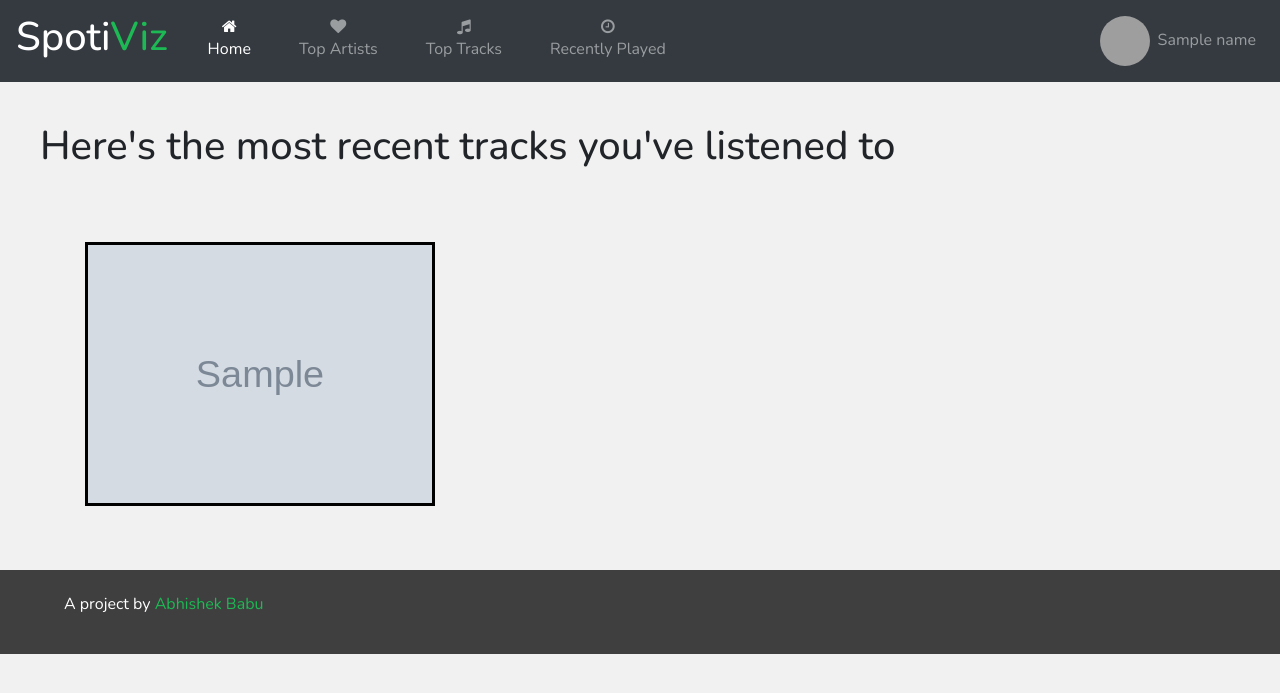
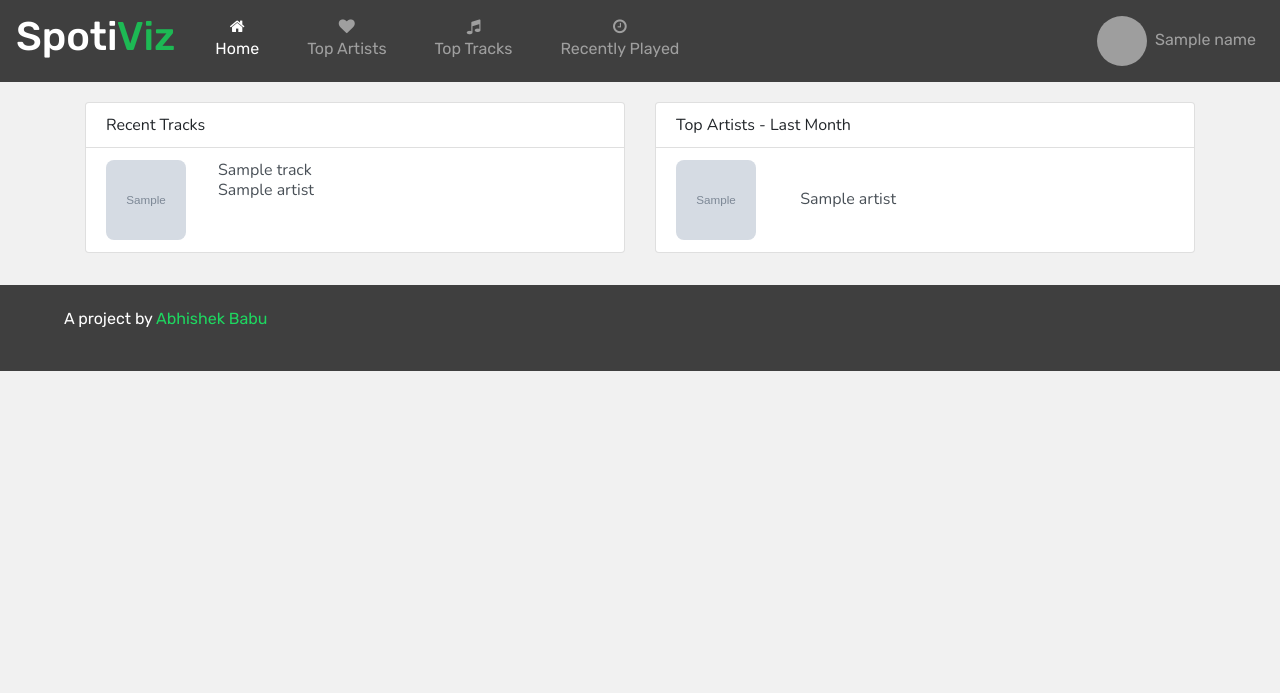
Before and after one commit to abhishekbabu/spotiviz, a Flask app: template app/templates/profile.html in a window 1280 px wide. Shown: the top 693 px of the page. Run offline with Flask 2, Linux system fonts and the light colour scheme; the template is opened without the code that fills it: most values are stand-ins (such as "Sample title", 1, 10 or a date in 2020); grey boxes marked "Sample" are stand-in pictures; some libraries are stand-ins or nearby versions; grey boxes are pictures that could not be loaded.

Commit message:
Visual changes

```diff
--- a/app/routes.py
+++ b/app/routes.py
@@ -2,6 +2,8 @@ from flask import Flask, redirect, render_template, request, session
 from app import app
 from app import spotify_service
 import re
+
+PROFILE_ITEM_COUNT = 5
 
 # App routes
 @app.route('/')
@@ -36,22 +38,30 @@ def profile():
         # Get 6 most recently played tracks
         recently_played = spotify_service.get_recently_played(auth_header)
         track_count = len(recently_played["items"])
-        if track_count > 6:
-            track_count = 6
-        recent_6_tracks = recently_played["items"][0:6]
+        if track_count > PROFILE_ITEM_COUNT:
+            track_count = PROFILE_ITEM_COUNT
 
         recent_tracks = {}
         for item in recently_played["items"]:
+            # Verify that there are no repeats
             if item["track"]["id"] not in recent_tracks.keys():
+                # remove text enclosed within parentheses from track name
                 item["track"]["name"] = re.sub(r'\([^)]*\)', '', item["track"]["name"])
                 recent_tracks[item["track"]["id"]] = item
             if len(recent_tracks) == track_count:
                 break
 
-        top_artists = spotify_service.get_top_artists(auth_header, 'short_term', 5)
-        for item in top_artists["items"]:
-            print(item["name"])
+        top_artists = spotify_service.get_top_artists(auth_header, 'short_term', PROFILE_ITEM_COUNT)
 
-        return render_template('profile.html', name=first_name, profile_pic=profile_pic, recent_6_tracks=recent_tracks.values())
+        return render_template('profile.html',
+                                name=first_name,
+                                profile_pic=profile_pic,
+                                recent_tracks=recent_tracks.values(),
+                                top_artists=top_artists["items"])
 
     return render_template('profile.html')
+
+@app.route('/top-artists')
+def top_artists():
+    if 'auth_header' in session:
+        auth_header = session['auth_header']
--- a/app/spotify_service.py
+++ b/app/spotify_service.py
@@ -23,8 +23,8 @@ SPOTIFY_API_URL = "{}/{}".format(SPOTIFY_API_BASE_URL, API_VERSION)
 ### Server-side parameters
 CLIENT_SIDE_URL = "http://127.0.0.1"
 PORT = 5000
-# REDIRECT_URI = "{}:{}/callback".format(CLIENT_SIDE_URL, PORT)
-REDIRECT_URI = "https://spotivizual.herokuapp.com/callback"
+REDIRECT_URI = "{}:{}/callback".format(CLIENT_SIDE_URL, PORT)
+# REDIRECT_URI = "https://spotivizual.herokuapp.com/callback"
 SCOPE = "user-read-private user-read-playback-state user-modify-playback-state user-library-read user-read-recently-played user-top-read"
 # STATE = ""
 # SHOW_DIALOG_bool = True
--- a/app/static/css/profile.css
+++ b/app/static/css/profile.css
@@ -1,22 +1,21 @@
 body {
-  font-family: 'Nunito', 'Montserrat', Helvetica, Arial, sans-serif;
+  font-family: 'Rubik', Helvetica, Arial, sans-serif;
   font-size: 16px;
   line-height: 1.25;
   background-color: #f1f1f1;
 }
 
-body > header {
-  padding: 5vh 5vh;
-}
-
 body > main {
-  padding-top: 3vh;
-  padding-bottom: 8vh;
+  font-family: 'Nunito', Arial, Helvetica, sans-serif;
+  padding-top: 2.5vh;
+  padding-bottom: 4vh;
 }
 
 body > footer {
   background-color: #3F3F3F;
-  padding: 3vh 5vw;
+  padding-left: 5vw;
+  padding-top: 3vh;
+  padding-bottom: 3.2vh;
   color: #fff;
 }
 
@@ -27,7 +26,7 @@ body > footer {
 }
 
 .link {
-  color: #1DB954;
+  color: #1ED760;
 }
 
 .nav-link {
@@ -38,45 +37,19 @@ body > footer {
   border-radius: 50%;
 }
 
-.image {
-  opacity: 1;
-  display: block;
-  transition: .5s ease;
-  width: 100%;
-  height: auto;
-  backface-visibility: hidden;
-  border: 3px solid black;
+.track-img {
+  float: left;
+  margin-right: 2rem;
+  border-radius: 10%;
+  object-fit: cover;
 }
 
-.info {
-  transition: .5s ease;
-  opacity: 0;
-  position: absolute;
-  top: 50%;
-  left: 50%;
-  height: 80%;
-  width: 80%;
-  transform: translate(-50%, -50%);
-  -ms-transform: translate(-50%, -50%);
-  text-align: center;
+.artist-img {
+  margin-right: 2rem;
+  border-radius: 10%;
+  object-fit: cover;
 }
 
-.img-container:hover .image {
-  opacity: 0.3;
-  border: none;
+.navbar-custom {
+  background-color: #3F3F3F;
 }
-
-.img-container:hover .info {
-  opacity: 1;
-}
-
-.text {
-  background-color: #1DB954;
-  color: white;
-  font-size: 1.2vw;
-  padding: 16px 32px;
-}
-
-.top-buffer {
-  margin-top: 5%;
-}
--- a/app/templates/login.html
+++ b/app/templates/login.html
@@ -6,7 +6,7 @@
 
     <title>SpotiViz</title>
     <link rel="stylesheet" href="https://fonts.googleapis.com/css?family=Nunito:100,200,300,400,500,600,700,800,900">
-    <link rel="stylesheet" href="https://fonts.googleapis.com/css?family=Montserrat:100,200,300,400,500,600,700,800,900">
+    <link rel="stylesheet" href="https://fonts.googleapis.com/css?family=Rubik:100,200,300,400,500,600,700,800,900">
     <link rel="stylesheet" href="https://maxcdn.bootstrapcdn.com/bootstrap/4.0.0/css/bootstrap.min.css" integrity="sha384-Gn5384xqQ1aoWXA+058RXPxPg6fy4IWvTNh0E263XmFcJlSAwiGgFAW/dAiS6JXm" crossorigin="anonymous" />
     <link rel="stylesheet" href="https://cdnjs.cloudflare.com/ajax/libs/font-awesome/4.7.0/css/font-awesome.min.css" />
     <link rel="stylesheet" href="static/css/login.css" />
--- a/app/templates/profile.html
+++ b/app/templates/profile.html
@@ -14,14 +14,14 @@
 
     <title>SpotiViz</title>
     <link rel="stylesheet" href="https://fonts.googleapis.com/css?family=Nunito:100,200,300,400,500,600,700,800,900">
-    <link rel="stylesheet" href="https://fonts.googleapis.com/css?family=Montserrat:100,200,300,400,500,600,700,800,900">
+    <link rel="stylesheet" href="https://fonts.googleapis.com/css?family=Rubik:100,200,300,400,500,600,700,800,900">
     <link rel="stylesheet" href="https://maxcdn.bootstrapcdn.com/bootstrap/4.0.0/css/bootstrap.min.css" integrity="sha384-Gn5384xqQ1aoWXA+058RXPxPg6fy4IWvTNh0E263XmFcJlSAwiGgFAW/dAiS6JXm" crossorigin="anonymous" />
     <link rel="stylesheet" href="https://cdnjs.cloudflare.com/ajax/libs/font-awesome/4.7.0/css/font-awesome.min.css" />
     <link rel="stylesheet" href="static/css/profile.css" />
   </head>
 
   <body>
-    <nav class="navbar navbar-expand-lg navbar-dark bg-dark">
+    <nav class="navbar navbar-expand-lg navbar-dark navbar-custom">
       <a class="navbar-brand" href="#">
         <h1>Spoti<span style="color: #1DB954;">Viz</span></h1>
       </a>
@@ -47,42 +47,44 @@
 
         <ul class="navbar-nav ml-auto mt-2 mt-lg-0">
           <li class="nav-item">
-            <a class="nav-link text-center" href="#"><img id="profile" src={{ profile_pic }} width="50" height="50" alt=""/>&ensp;{{ name }}</a>
+            <a class="nav-link text-center" href="#"><img id="profile" src={{ profile_pic }} width="50" height="50" alt="Profile Image"/>&ensp;{{ name }}</a>
           </li>
         </ul>
       </div>
     </nav>
 
-    <header>
-      <h1>Here's the most recent tracks you've listened to</h1>
-    </header>
-
     <main class="justify-content-center">
 
       <div class="container">
-        <div class="row">
-          {% for track in recent_6_tracks %}
-            <div class="col col-md-4 justify-content-center align-items-center">
-              <div class="img-container">
-                <img src={{ track.track.album.images[0].url }} class="image"/>
-                <div class="info">
-                  <div class="text">
-                    <div class="bold">{{ track.track.name }}</div>
-                    {{ track.track.artists[0].name }}
-                    {% for artist in track.track.artists %}
-                      {% if not loop.first %}
-                        <br/>
-                        {{ artist.name }}
-                      {% endif %}
-                    {% endfor %}
-                  </div>
-                </div>
-              </div>
+        <div class="row row-cols-2">
+            <div class="col">
+              <ul class="list-group">
+                <li class="list-group-item">
+                  Recent Tracks
+                </li>
+                {% for item in recent_tracks %}
+                  <a href="#" class="list-group-item list-group-item-action align-middle">
+                    <img src={{ item.track.album.images[0].url }} width="80" height="80" class="track-img"/>
+                    {{ item.track.name }}
+                    <br/>
+                    {{ item.track.artists[0].name }}{% for artist in item.track.artists %}{% if not loop.first %}, {{ artist.name }}{% endif %}{% endfor %}
+                  </a>
+                {% endfor %}
+              </ul>
             </div>
-            {% if loop.index == 3 %}
-              <div class="w-100 top-buffer"></div>
-            {% endif %}
-          {% endfor %}
+            <div class="col">
+              <ul class="list-group">
+                <li class="list-group-item">
+                  Top Artists - Last Month
+                </li>
+                {% for artist in top_artists %}
+                  <a href="#" class="list-group-item list-group-item-action">
+                    <img src={{ artist.images[0].url }} width="80" height="80" class="artist-img"/>
+                    &ensp;{{ artist.name }}
+                  </a>
+                {% endfor %}
+              </ul>
+            </div>
         </div>
       </div>
     </main>
```
Also changed, not shown: app/static/css/login.css (+5 -4 lines), app/static/img/logo.png.
